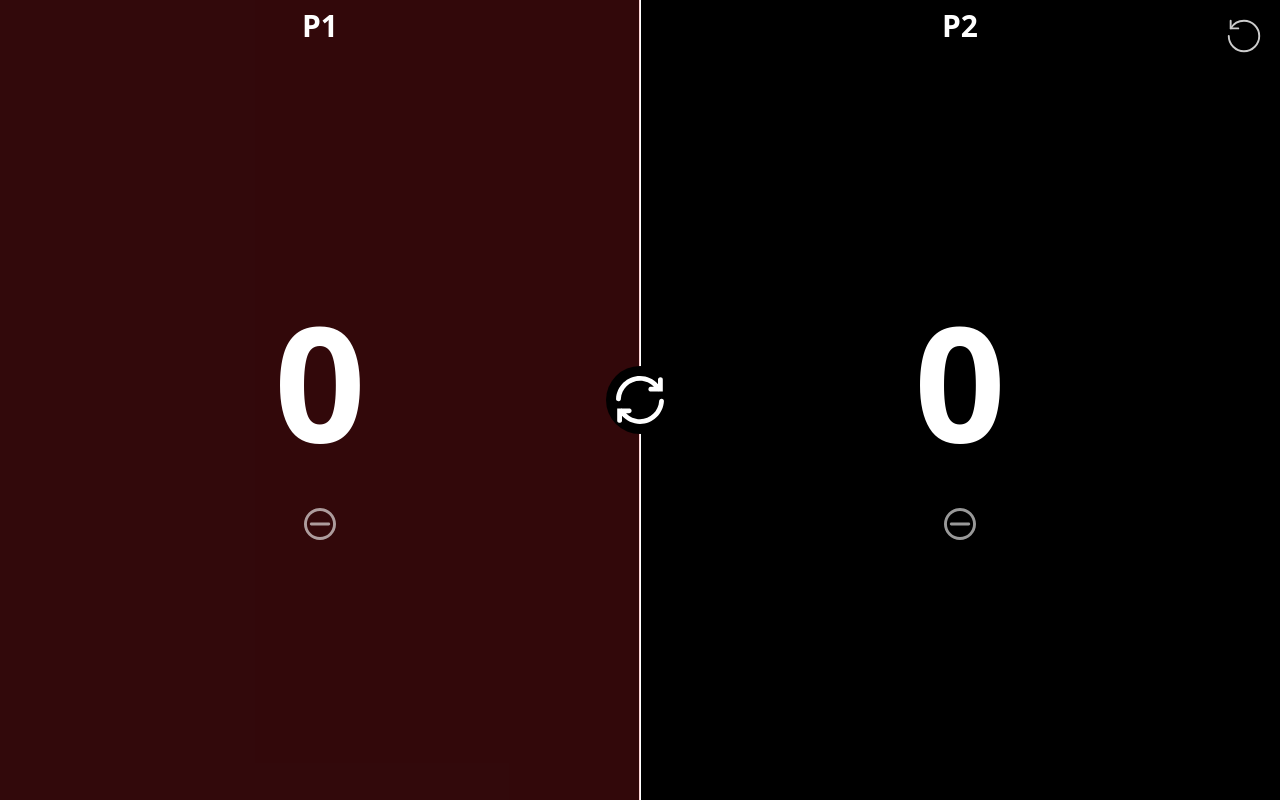
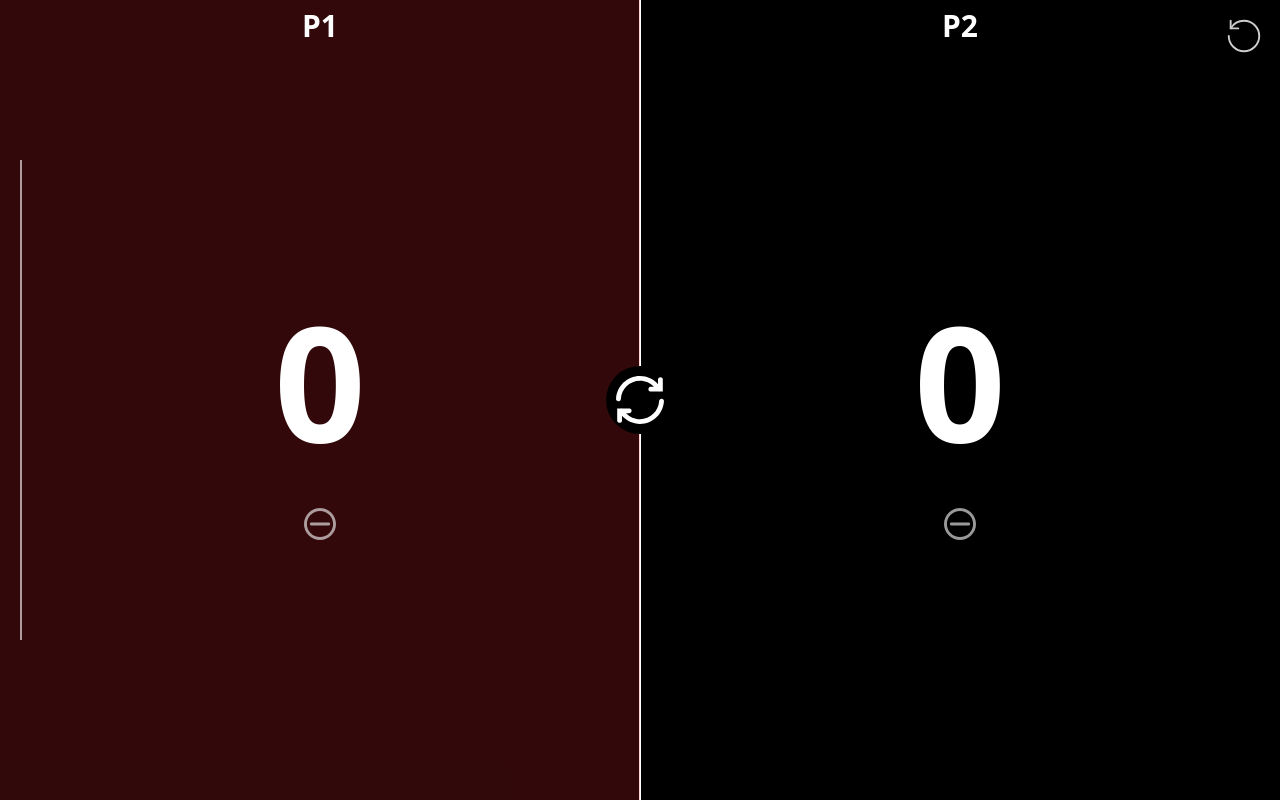
Before and after one commit to DaveEucharis/Pingpong-Scorer, a React (Vite) app: page / in a window 1280 px wide. Built offline with nearby package versions, Linux system fonts and the light colour scheme.

Commit message:
fixed change serve bug, added first serve indicator

```diff
--- a/src/App.tsx
+++ b/src/App.tsx
@@ -8,9 +8,10 @@ import {
 import './App.css'
 
 import Portrait from './components/Portrait'
-import { dragListener } from './utility/dragListener'
+import ListSets from './components/ListSets'
+
+import { dragListenerChangeServe } from './utility/dragListener'
 import defaultPlayers from './utility/defaultPlayers'
-import ListSets from './components/ListSets'
 
 const App = () => {
   const [isLandscape, setIsLandscape] = useState(false)
@@ -105,7 +106,7 @@ const App = () => {
       if (!(sum % 2)) {
         const devide = sum / 2
 
-        if (!(devide % 2) && sum !== 2) {
+        if (!(devide % 2)) {
           //EVEN
           if (players[0].firstServe && !players[0].serve) changeServe()
           if (players[1].firstServe && !players[1].serve) changeServe()
@@ -121,9 +122,9 @@ const App = () => {
 
     //Allow Change on Drag if score is 0 0
     if (players[0].score > 0 || players[1].score > 0) {
-      dragListener()
+      dragListenerChangeServe()
     } else {
-      dragListener(changeServe)
+      dragListenerChangeServe(changeServe)
     }
 
     checkForWin()
@@ -241,6 +242,7 @@ const App = () => {
                   (v.serve ? 'bg-red-500/20' : '')
                 }
               >
+                {/* Name */}
                 <input
                   value={v.pName}
                   data-index={i}
@@ -248,6 +250,7 @@ const App = () => {
                   className='absolute top-2 text-3xl font-semibold w-50 text-center outline-none'
                 />
 
+                {/* Score */}
                 <div className='relative flex-center flex-col gap-2'>
                   <h1
                     onClick={() => manageScore.add(i)}
@@ -296,6 +299,16 @@ const App = () => {
                     </svg>
                   </button>
                 </div>
+
+                {/* First Serve Indicator */}
+                {v.firstServe ? (
+                  <div
+                    className={
+                      'absolute bg-white h-[60dvh] w-0.5 opacity-60 ' +
+                      (!i ? 'left-5' : 'right-5')
+                    }
+                  ></div>
+                ) : null}
               </div>
             ))}
           </section>
--- a/src/components/ListSets.tsx
+++ b/src/components/ListSets.tsx
@@ -1,16 +1,11 @@
 type Props = { sets: number }
 
 const ListSets = ({ sets }: Props) => {
-  const arr = new Array()
-  for (let i = 0; i < sets; i++) {
-    arr.push(null)
-  }
-
   return (
     <ul className='absolute flex gap-2 bottom-15'>
-      {arr.map((v, i) => (
+      {new Array(sets).fill(null).map((_, i) => (
         <li
-          key={i + v}
+          key={i}
           className='size-4 rounded-full bg-amber-500 shadow-orange-700'
         ></li>
       ))}
--- a/src/utility/dragListener.ts
+++ b/src/utility/dragListener.ts
@@ -1,6 +1,8 @@
-type T = (changeServe?: (firstServe?: boolean) => void) => void
+type dragListenerChangeServe = (
+  changeServe?: (firstServe?: boolean) => void
+) => void
 
-export const dragListener: T = changeServe => {
+export const dragListenerChangeServe: dragListenerChangeServe = changeServe => {
   const body = document.body
   if (!changeServe) {
     body.ontouchstart = null
```
